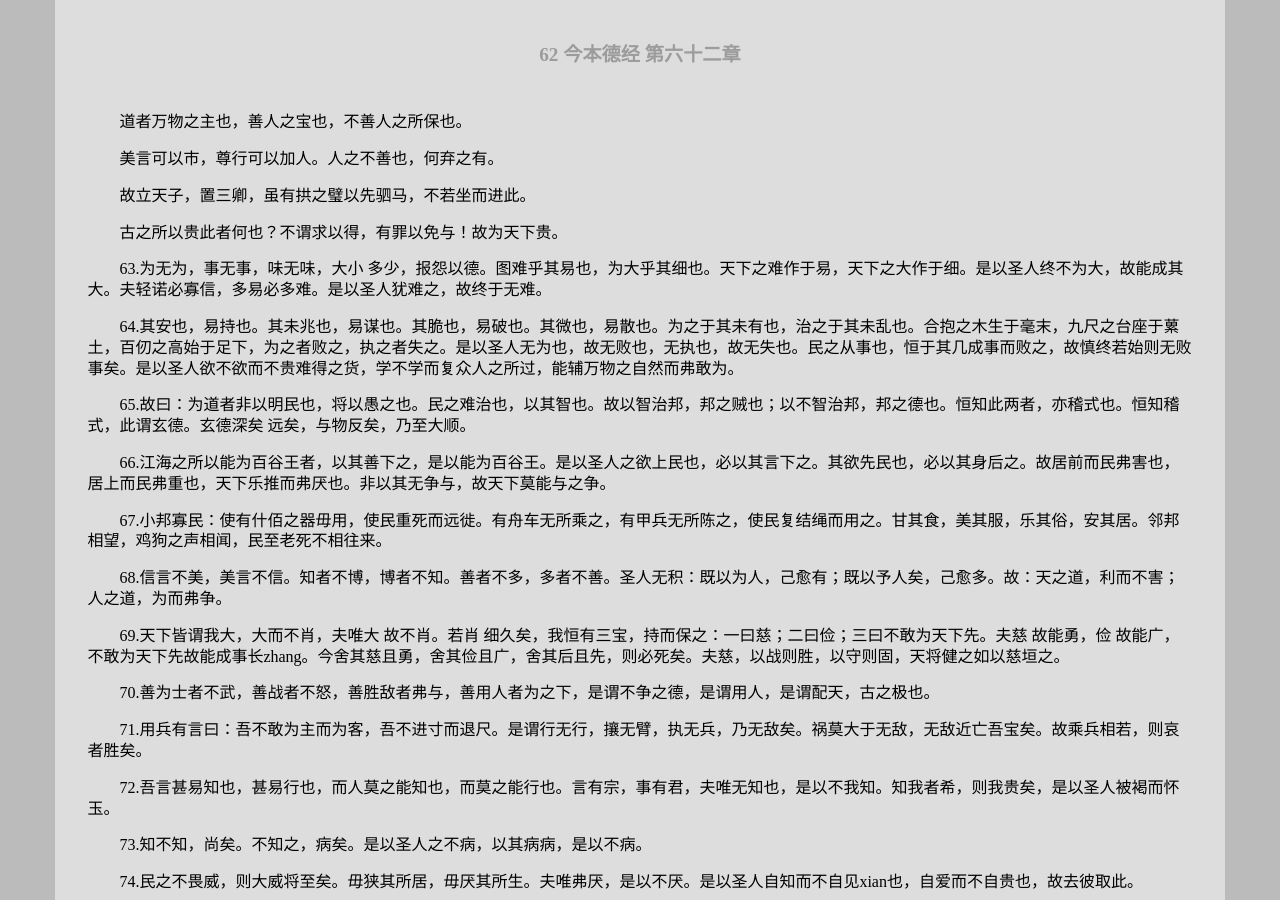
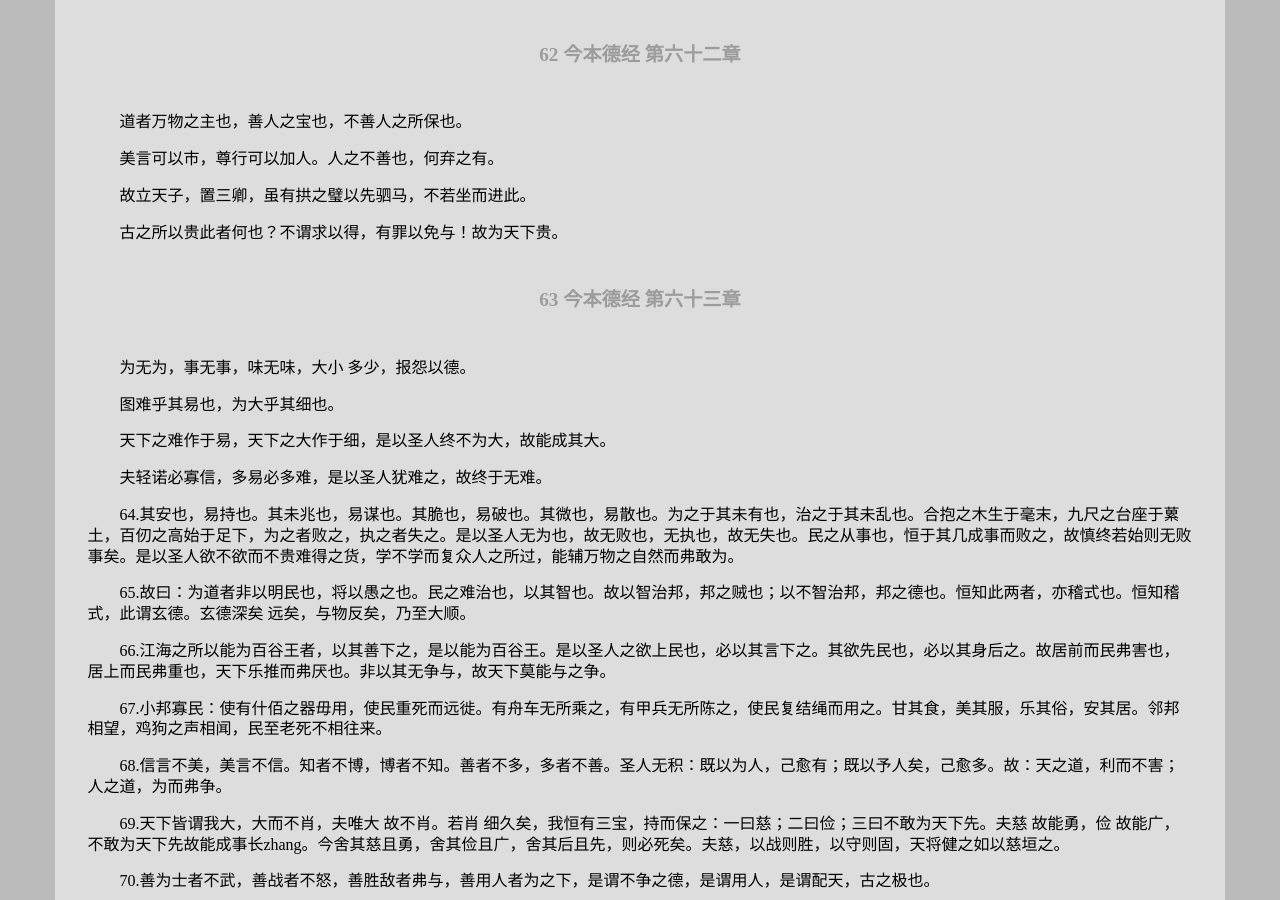
Before and after one commit to leiqin/leiqin.github.io, a Jekyll site: the page built from shoucang/daodejing.markdown, in a window 1280 px wide and 900 px high, scrolled down 6157 px. Built offline with Jekyll 4.4.1, drawn with Linux system fonts in a browser that asks for light colours; nearby versions of some CDN libraries.

Commit message:
道德经 德经 63

```diff
--- a/shoucang/daodejing.markdown
+++ b/shoucang/daodejing.markdown
@@ -249,9 +249,17 @@ title: 道德经
 
 古之所以贵此者何也？不谓求以得，有罪以免与！故为天下贵。
 
+###### 63 今本德经 第六十三章
+
+为无为，事无事，味无味，大小 多少，报怨以德。
+
+图难乎其易也，为大乎其细也。
+
+天下之难作于易，天下之大作于细，是以圣人终不为大，故能成其大。
+
+夫轻诺必寡信，多易必多难，是以圣人犹难之，故终于无难。
 
 
-63.为无为，事无事，味无味，大小 多少，报怨以德。图难乎其易也，为大乎其细也。天下之难作于易，天下之大作于细。是以圣人终不为大，故能成其大。夫轻诺必寡信，多易必多难。是以圣人犹难之，故终于无难。
 
 64.其安也，易持也。其未兆也，易谋也。其脆也，易破也。其微也，易散也。为之于其未有也，治之于其未乱也。合抱之木生于毫末，九尺之台座于蔂土，百仞之高始于足下，为之者败之，执之者失之。是以圣人无为也，故无败也，无执也，故无失也。民之从事也，恒于其几成事而败之，故慎终若始则无败事矣。是以圣人欲不欲而不贵难得之货，学不学而复众人之所过，能辅万物之自然而弗敢为。
 
```
